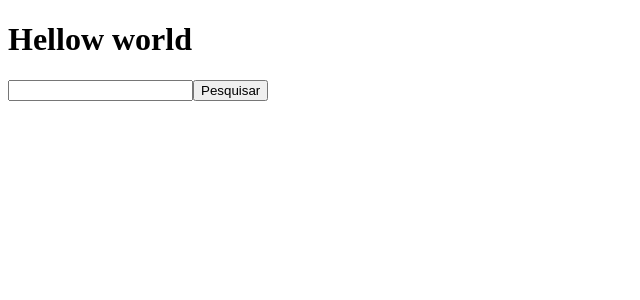
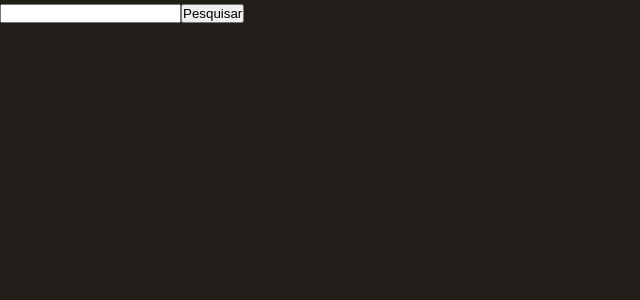
Before and after one commit to TomDevBr/backend_desafio_k, a React (Vite) app in the folder frontend/: page / in a window 1280 px wide. Shown: the top 300 px of the page, without its empty margins (0-640 px from the left). Built offline with nearby package versions, Linux system fonts and the light colour scheme.

Commit message:
Create globals css and initial styles

```diff
--- a/frontend/src/App.tsx
+++ b/frontend/src/App.tsx
@@ -1,7 +1,7 @@
-
 import { useState } from "react"
 import UserProfile from "./components/userProfile/UserProfile";
 import UserRepositories from "./components/userRepositories/UserRepositories";
+import styles from "./App.module.css"
 
 
 function App() {
@@ -22,8 +22,7 @@ function App() {
   return (
     <>
 
-      <div>
-        <h1>Hellow world</h1>
+      <div className={styles.container}>
         <input
           type="text"
           value={inputValue}
--- /dev/null
+++ b/frontend/src/global.css
@@ -0,0 +1,40 @@
+:root {
+    --title-color: #99db49;
+    --text-color: #069e8c;
+    --background-color: #211d19;
+    --gray-medium-color: #575048;
+    --purple-medium-color: #9e064a;
+
+    --font-primary: 'Roboto', sans-serif;
+    --font-secondary: 'Open Sans', sans-serif;
+
+    --border-radius: .25rem;
+    --spacing-small: .5rem;
+    --spacing-medium: 1rem;
+    --spacing-large: 1.5rem;
+
+
+}
+
+* {
+    margin: 0;
+    padding: 0;
+    box-sizing: border-box;
+}
+
+
+body {
+
+    background-color: var(--background-color);
+    color: var(--title-color);
+    line-height: 1.6;
+}
+
+h1, h2, h3, h4, h5, h6 {
+    font-family: var(--font-primary);
+    margin-bottom: var(--spacing-medium);
+}
+
+p {
+    --font-secondary: 'Open Sans', sans-serif;
+}
--- a/frontend/src/main.tsx
+++ b/frontend/src/main.tsx
@@ -1,6 +1,7 @@
 import { StrictMode } from 'react'
 import { createRoot } from 'react-dom/client'
 import App from './App.tsx'
+import './global.css'
 
 createRoot(document.getElementById('root')!).render(
   <StrictMode>
```
Also changed, not shown: frontend/src/App.module.css (added).
